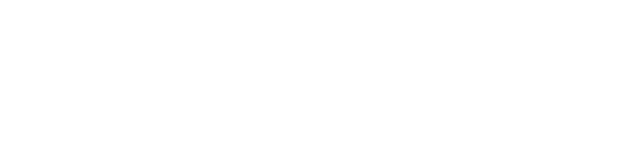
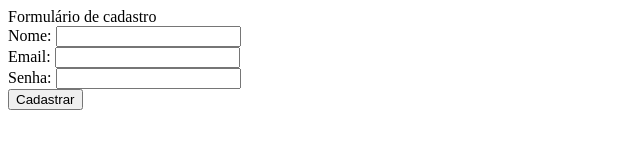
Before and after one commit to DevLeoSR/Curso_EBAC, a plain HTML site: page Exercicio_HTML/Index.html in a window 1280 px wide. Shown: the whole page, without its empty margins (0-640 px from the left). Drawn offline with Linux system fonts and the light colour scheme.

Commit message:
Formulário de cadastro

```diff
--- a/Exercicio_HTML/Index.html
+++ b/Exercicio_HTML/Index.html
@@ -7,6 +7,20 @@
     <title>Exercicio de html</title>
 </head>
 <body>
-
+    <Caption>Formulário de cadastro</Caption>
+    <form>
+        <label for="name">Nome:</label>
+        <input type="text" id="name"/>
+            <br>
+        <label for="email">Email:</label>
+        <input type="email" id="email">
+            <br>
+        <label for="pwd">Senha:</label>
+        <input type="password" id="pwd">
+            <br>
+        <button type="submit">
+            Cadastrar
+        </button>
+    </form>
 </body>
 </html>
```
